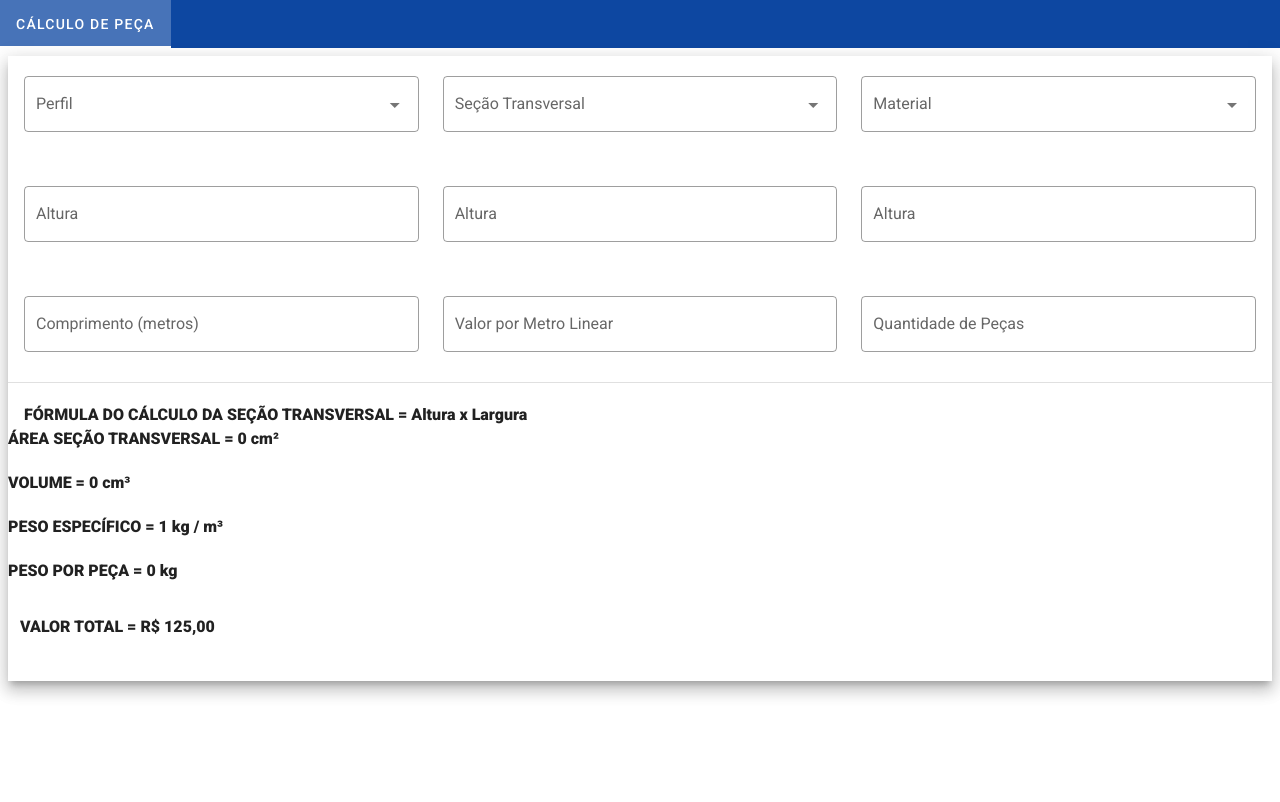
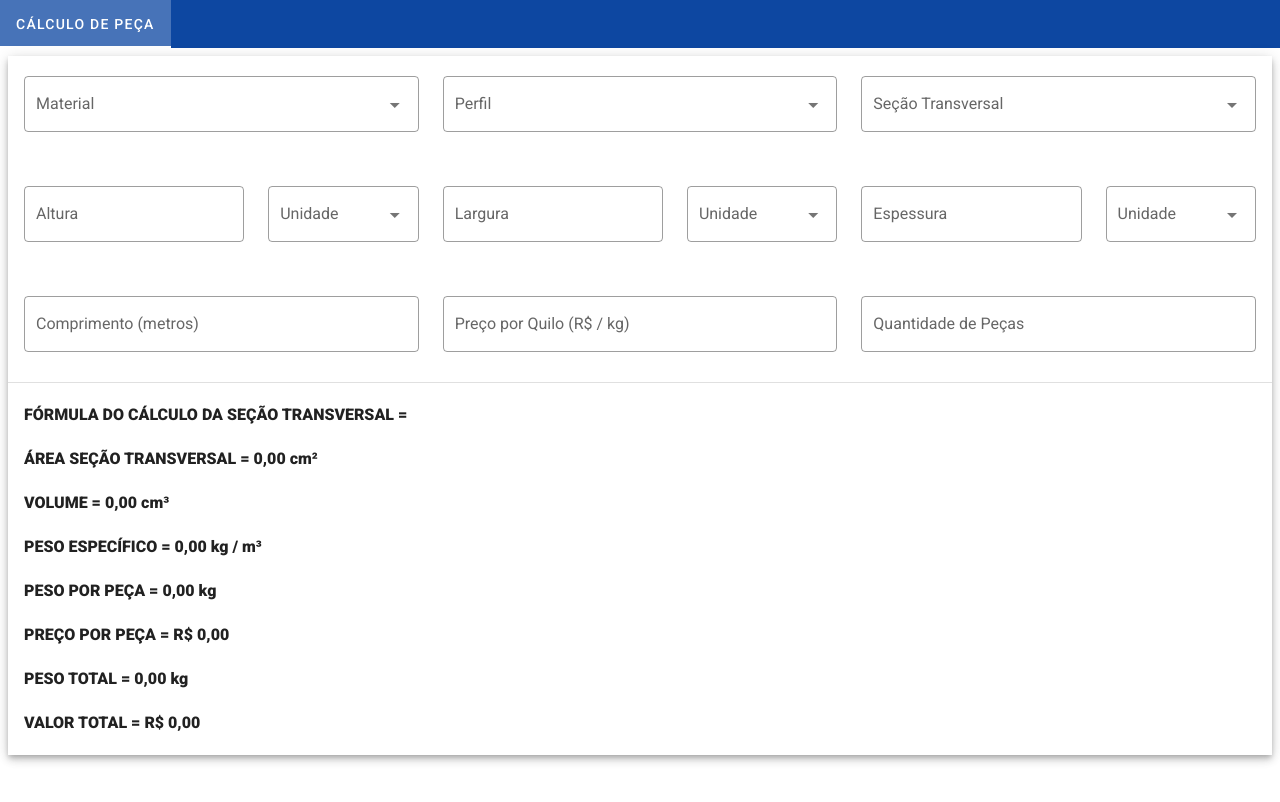
Before and after one commit to rafael2813/centromil, a Vue app: page / in a window 1280 px wide. Shown: the top 802 px of the page. Built offline with nearby package versions, Linux system fonts and the light colour scheme.

Commit message:
Componente Medida + Geometrias

```diff
--- a/src/components/CalculoPeca.vue
+++ b/src/components/CalculoPeca.vue
@@ -1,29 +1,23 @@
 <template>
   <v-app>
-    <v-card class="mx-2 my-2" tile elevation=10>
+    <v-card class="mx-2 my-2" tile elevation=5>
       <v-row class="px-4 pt-5 d-flex justify-space-between align-center">
-        <v-col>
-          <v-select :items="perfis" label="Perfil" outlined color="blue darken-4">
-          </v-select>
-        </v-col>
-        <v-col>
-          <v-select :items="secoes" label="Seção Transversal" outlined color="blue darken-4">
-          </v-select>
-        </v-col>
         <v-col>
           <v-select :items="materiais" label="Material" outlined color="blue darken-4">
           </v-select>
         </v-col>
-      </v-row>
-      <v-row class="px-4 d-flex justify-space-between align-center">
         <v-col>
-          <Medida />
+          <v-select v-model="perfil" :items="perfis" @change="perfil_tubo()" label="Perfil" outlined color="blue darken-4">
+          </v-select>
         </v-col>
         <v-col>
-          <Medida />
+          <v-select v-model="secao" :items="secoes" @change="secao_transversal()" label="Seção Transversal" outlined color="blue darken-4">
+          </v-select>
         </v-col>
-        <v-col>
-          <Medida />
+      </v-row>
+      <v-row class="px-4 d-flex justify-space-between align-center" >
+        <v-col v-for="medida in medidas" :key="medida.id" >
+          <Medida :medida="medida" />
         </v-col>
       </v-row>
       <v-row class="px-4 d-flex justify-space-between align-center">
@@ -31,7 +25,7 @@
           <v-text-field v-model="comprimento" type="number" label="Comprimento (metros)" outlined color="blue darken-4"/>
         </v-col>
         <v-col>
-          <v-text-field v-model="valor" type="number" label="Valor por Metro Linear" outlined color="blue darken-4"/>
+          <v-text-field v-model="valor_kg" type="number" label="Preço por Quilo (R$ / kg)" outlined color="blue darken-4"/>
         </v-col>
         <v-col>
           <v-text-field v-model="quantidade" type="number" label="Quantidade de Peças" outlined color="blue darken-4"/>
@@ -39,21 +33,29 @@
       </v-row>
       <v-divider></v-divider>
           <div class="px-4 pt-5 font-weight-black">
-          FÓRMULA DO CÁLCULO DA SEÇÃO TRANSVERSAL = Altura x Largura
+            FÓRMULA DO CÁLCULO DA SEÇÃO TRANSVERSAL = {{ formula }}
           </div>
-          <div class="font-weight-black pb-5">
-            ÁREA SEÇÃO TRANSVERSAL = {{ area }} cm²
+          <div class="px-4 pt-5 font-weight-black">
+            ÁREA SEÇÃO TRANSVERSAL = {{ area | virgula }} cm²
           </div>
-          <div class="font-weight-black pb-5">
-            VOLUME = {{ volume }} cm³
+          <div class="px-4 pt-5 font-weight-black">
+            VOLUME = {{ volume | virgula }} cm³
           </div>
-          <div class="font-weight-black pb-5">
-            PESO ESPECÍFICO = {{ peso_especifico }} kg / m³
+          <div class="px-4 pt-5 font-weight-black">
+            PESO ESPECÍFICO = {{ peso_especifico | virgula }} kg / m³
           </div>
-          <div class="font-weight-black pb-5">
-            PESO POR PEÇA = {{ peso_por_peca }} kg
+          <div class="px-4 pt-5 font-weight-black">
+            PESO POR PEÇA = {{ peso_por_peca | virgula }} kg
           </div>
-          <v-text-field class="font-weight-black" flat readonly solo value="VALOR TOTAL = R$ 125,00"/>
+          <div class="px-4 pt-5 font-weight-black">
+            PREÇO POR PEÇA = {{ preco_por_peca | moeda | virgula }}
+          </div>
+          <div class="px-4 pt-5 font-weight-black">
+            PESO TOTAL = {{ peso_total | virgula }} kg
+          </div>
+          <div class="px-4 py-5 font-weight-black">
+            VALOR TOTAL = {{ valor_total | moeda | virgula }}
+          </div>
     </v-card>
   </v-app>
 </template>
@@ -64,28 +66,94 @@ export default {
   name: 'CalculoPeca',
   components: { Medida },
   data: () => ({
+    polegada: 2.54,
+    pi: 3.14,
     perfis: ['Barra', 'Tubo'],
+    perfil: '',
     secoes: ['Quadrado', 'Redondo', 'Retangular', 'Sextavado'],
+    secao: '',
+    formula: '',
     materiais: ['Alumínio', 'Cobre', 'Latão', 'Ferro'],
-    altura: 0,
-    largura: 0,
-    espessura: 0,
+    medidas: [
+      { id: 0, dimensao: 'Altura', unidade: null, valor: null, visivel: true },
+      { id: 1, dimensao: 'Largura', unidade: null, valor: null, visivel: true },
+      { id: 2, dimensao: 'Espessura', unidade: null, valor: null, visivel: true },
+    ],
     comprimento: null,
-    peso_especifico: 1,
-    valor: null,
+    peso_especifico: null,
+    valor_kg: null,
     quantidade: null,
   }),
   computed: {
     area() {
-      return this.altura * this.largura
+      if (this.secao === 'Quadrado') {
+        return (this.medidas[0].valor ** 2).toFixed(2)
+      }
+      else if (this.secao === 'Redondo') {
+        return ((this.pi * this.medidas[0].valor ** 2) / 4).toFixed(2)
+      }
+      else if (this.secao === 'Retangular') {
+        return (this.medidas[0].valor * this.medidas[1].valor).toFixed(2)
+      }
+      else if (this.secao === 'Sextavado') {
+        return (0).toFixed(2)
+      }
+      return '0.00'
     },
     volume() {
-      return this.area * this.comprimento * 100
+      return (this.area * this.comprimento * 100).toFixed(2)
     },
     peso_por_peca() {
-      return this.volume * this.peso_especifico
+      return (this.volume * this.peso_especifico).toFixed(2)
     },
-  }
+    preco_por_peca() {
+      return (this.peso_por_peca * this.valor_kg).toFixed(2)
+    },
+    peso_total() {
+      return (this.peso_por_peca * this.quantidade).toFixed(2)
+    },
+    valor_total() {
+      return (this.valor_kg * this.peso_total).toFixed(2)
+    },
+  },
+  methods: {
+    perfil_tubo() {
+      this.medidas[2].visivel = this.perfil !== 'Tubo'
+    },
+    secao_transversal() {
+      if (this.secao === 'Quadrado') {
+        this.medidas[0].dimensao = 'Lado'
+        this.medidas[1].visivel = false
+        this.formula = 'Lado x Lado'
+      }
+      else if (this.secao === 'Redondo') {
+        this.medidas[0].dimensao = 'Diâmetro'
+        this.medidas[1].visivel = false
+        this.formula = '3,14 x (Diâmetro x Diâmetro) / 4'
+      }
+      else if (this.secao === 'Retangular') {
+        this.medidas[0].dimensao = 'Altura'
+        this.medidas[1].dimensao = 'Largura'
+        this.medidas[1].visivel = true
+        this.formula = 'Altura x Largura'
+      }
+      else if (this.secao === 'Sextavado') {
+        this.medidas[0].dimensao = 'Altura'
+        this.medidas[1].dimensao = 'Largura'
+        this.medidas[1].visivel = true
+        this.formula = 'Altura x '
+      }
+
+    },
+  },
+  filters: {
+    moeda: value => {
+      return 'R$ ' + value.toLocaleString('pt-br')
+    },
+    virgula: value => {
+      return value !== null ? value.replace('.', ',') : '0,00'
+    },
+  },
 };
 </script>
 
--- a/src/components/Medida.vue
+++ b/src/components/Medida.vue
@@ -1,5 +1,13 @@
 <template>
-  <v-text-field v-model="altura" type="number" label="Altura" outlined color="blue darken-4"/>
+  <v-row  v-show="medida.visivel">
+    <v-col cols="7">
+      <v-text-field v-model="medida.valor" type="number" :label="medida.dimensao" outlined color="blue darken-4"/>
+    </v-col>
+    <v-col cols="5">
+      <v-select :items="unidades" label="Unidade" outlined color="blue darken-4">
+      </v-select>
+    </v-col>
+  </v-row>
 </template>
 
 <script>
@@ -10,6 +18,7 @@ export default {
   data: () => ({
     unidades: ['cm', 'mm', 'pol'],
   }),
+  props: ['medida'],
 };
 </script>
 
```
Also changed, not shown: src/assets/logo.png (deleted), src/assets/logo.svg (deleted).
